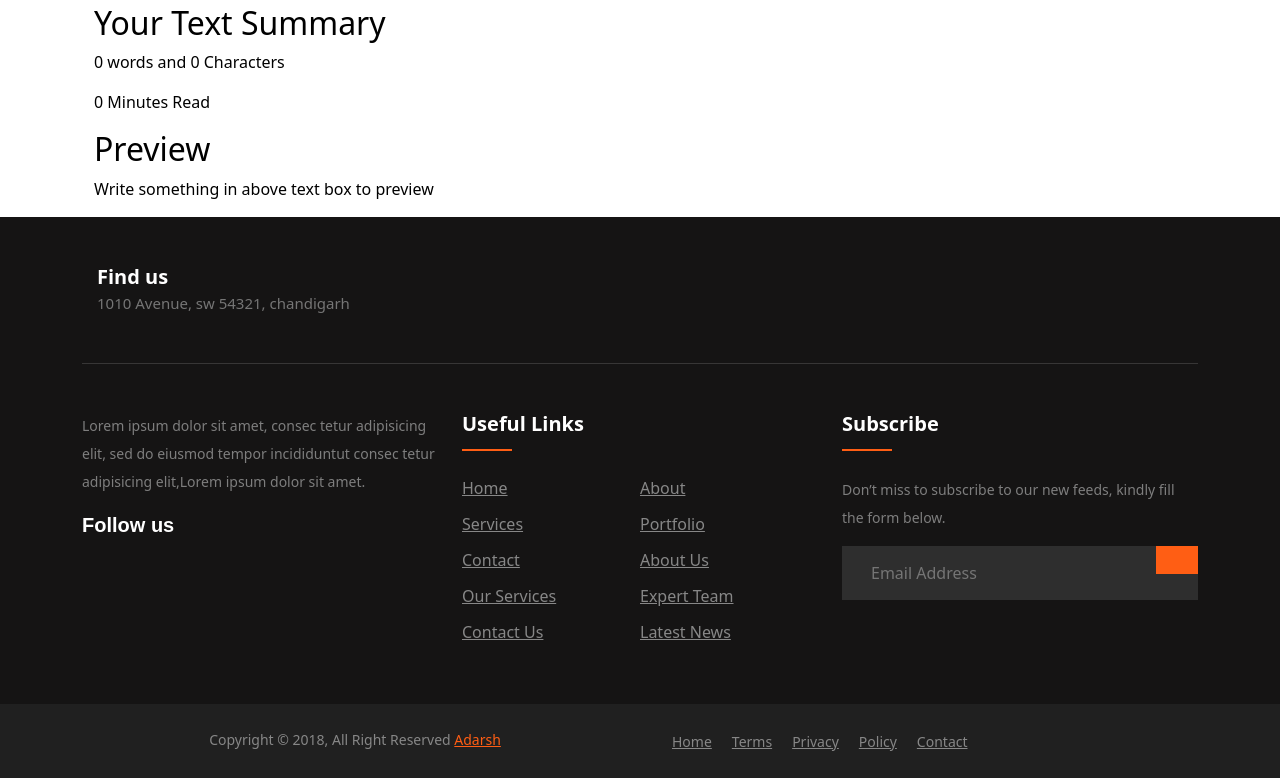
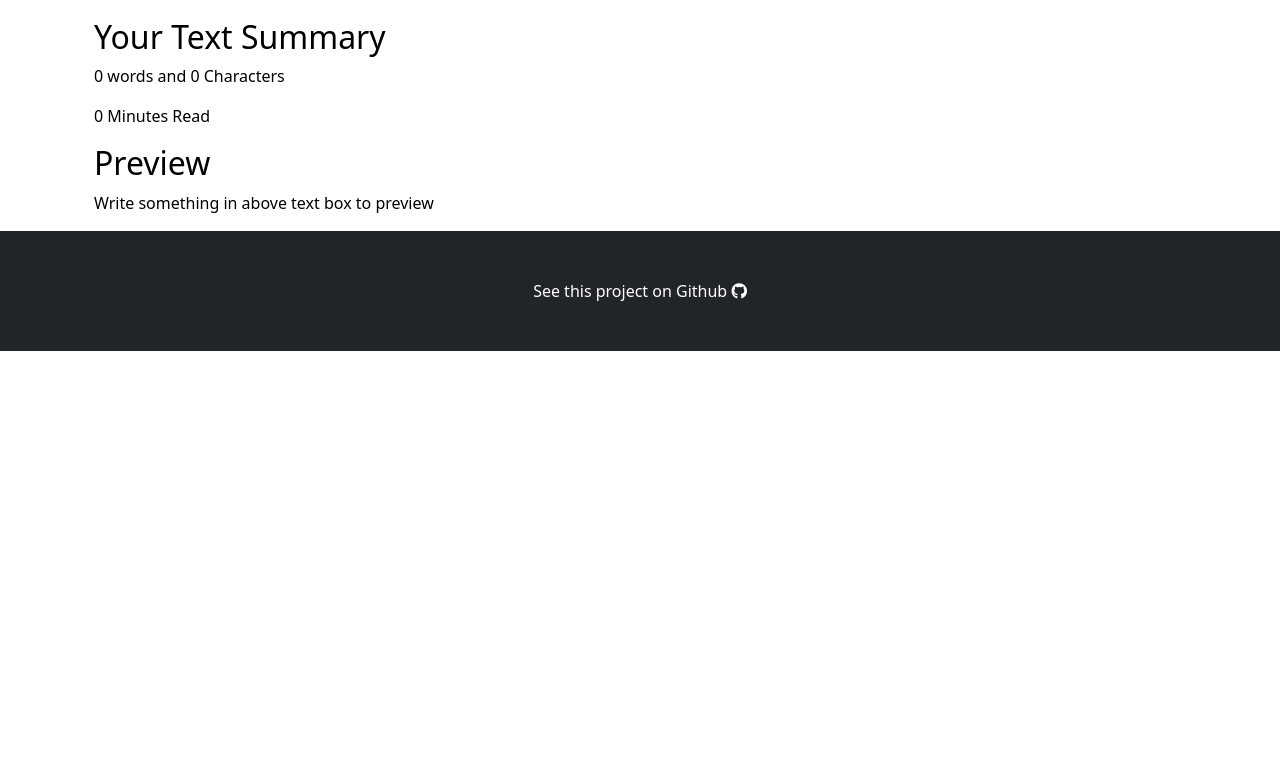
Before and after one commit to Adarsh-K21/text-magic, a React (Create React App) app: page / in a window 1280 px wide. Shown: the part 582-1360 px from the top of the page. After the commit the page ends 933 px from the top, so only its background shows below. Built offline with nearby package versions, Linux system fonts and the light colour scheme.

Commit message:
Major UI changes

```diff
--- a/public/index.html
+++ b/public/index.html
@@ -10,6 +10,7 @@
       content="Web site created using create-react-app"
     />
     <link rel="apple-touch-icon" href="%PUBLIC_URL%/favicon-16x16.png" />
+    <link rel="stylesheet" href="https://cdnjs.cloudflare.com/ajax/libs/font-awesome/6.2.0/css/all.min.css" integrity="sha512-xh6O/CkQoPOWDdYTDqeRdPCVd1SpvCA9XXcUnZS2FmJNp1coAFzvtCN9BmamE+4aHK8yyUHUSCcJHgXloTyT2A==" crossorigin="anonymous" referrerpolicy="no-referrer" />
 
     <link rel="manifest" href="%PUBLIC_URL%/manifest.json" />
     <!-- Bootstrap CSS -->
--- a/src/App.js
+++ b/src/App.js
@@ -30,14 +30,12 @@ function App() {
       setMode("light");
       document.querySelector('#darkModeBtn').src = moonpng;
       document.body.style.backgroundColor = "white";
-      showAlert("LightMode Enabled", "success");
     } else {
       setMode("dark");
       setText("Disable DarkMode");
       document.body.style.backgroundColor = "#1C2833  ";
       document.querySelector('#darkModeBtn').src = sunpng;
       // document.querySelector('.form-check-label').textContent = "Disable Dark Mode";
-      showAlert("DarkMode Enabled", "success");
       // document.title=('TextUtils - DarkMode');
     }
   };
@@ -45,7 +43,6 @@ function App() {
     <>
       <Router>
         <Navbar title="TextMagic" mode={mode} text={text} toggleMode={toggleMode} />
-        <Alert alert={alert} />
 
         <div className="container my-3">
           <Switch>
@@ -54,6 +51,10 @@ function App() {
             </Route>
 
             <Route exact path="/">
+              <p className="container">
+              Best tool on Internet for manipulating your text, You an convert your text in any form i.e. Upper Case, Lower Case, Reverse and Many more with just a click.
+              </p>
+
               <TextForm
                 showAlert={showAlert}
                 heading="Enter the text to analyze"
--- a/src/components/Footer.js
+++ b/src/components/Footer.js
@@ -5,99 +5,14 @@ const Footer = () => {
   return (
     <div>
         <footer class="footer-section">
-        <div class="container">
-            <div class="footer-cta pt-5 pb-5">
-                <div class="row">
-                    <div class="col-xl-4 col-md-4 mb-30">
-                        <div class="single-cta">
-                            <i class="fas fa-map-marker-alt"></i>
-                            <div class="cta-text">
-                                <h4>Find us</h4>
-                                <span>1010 Avenue, sw 54321, chandigarh</span>
-                            </div>
-                        </div>
-                    </div>
+            <div className='text-center font-2 text-white py-5 bg-dark'>
 
-                </div>
+                <a className='text-white text-decoration-none' target="_blank" rel="noopener noreferrer" href="https://github.com/Adarsh-K21/text-magic">See this project on Github <i class="fa-brands fa-github"></i></a>
+
+
             </div>
-            <div class="footer-content pt-5 pb-5">
-                <div class="row">
-                    <div class="col-xl-4 col-lg-4 mb-50">
-                        <div class="footer-widget">
 
-                            <div class="footer-text">
-                                <p>Lorem ipsum dolor sit amet, consec tetur adipisicing elit, sed do eiusmod tempor incididuntut consec tetur adipisicing
-                                elit,Lorem ipsum dolor sit amet.</p>
-                            </div>
-                            <div class="footer-social-icon">
-                                <span>Follow us</span>
-                                <a href="#"><i class="fab fa-facebook-f facebook-bg"></i></a>
-                                <a href="#"><i class="fab fa-twitter twitter-bg"></i></a>
-                                <a href="#"><i class="fab fa-google-plus-g google-bg"></i></a>
-                            </div>
-                        </div>
-                    </div>
-                    <div class="col-xl-4 col-lg-4 col-md-6 mb-30">
-                        <div class="footer-widget">
-                            <div class="footer-widget-heading">
-                                <h3>Useful Links</h3>
-                            </div>
-                            <ul>
-                                <li><a href="#">Home</a></li>
-                                <li><a href="#">about</a></li>
-                                <li><a href="#">services</a></li>
-                                <li><a href="#">portfolio</a></li>
-                                <li><a href="#">Contact</a></li>
-                                <li><a href="#">About us</a></li>
-                                <li><a href="#">Our Services</a></li>
-                                <li><a href="#">Expert Team</a></li>
-                                <li><a href="#">Contact us</a></li>
-                                <li><a href="#">Latest News</a></li>
-                            </ul>
-                        </div>
-                    </div>
-                    <div class="col-xl-4 col-lg-4 col-md-6 mb-50">
-                        <div class="footer-widget">
-                            <div class="footer-widget-heading">
-                                <h3>Subscribe</h3>
-                            </div>
-                            <div class="footer-text mb-25">
-                                <p>Don’t miss to subscribe to our new feeds, kindly fill the form below.</p>
-                            </div>
-                            <div class="subscribe-form">
-                                <form action="#">
-                                    <input type="text" placeholder="Email Address"/>
-                                    <button><i class="fab fa-telegram-plane"></i></button>
-                                </form>
-                            </div>
-                        </div>
-                    </div>
-                </div>
-            </div>
-        </div>
-        <div class="copyright-area">
-            <div class="container">
-                <div class="row">
-                    <div class="col-xl-6 col-lg-6 text-center text-lg-left">
-                        <div class="copyright-text">
-                            <p>Copyright &copy; 2018, All Right Reserved <a href="https://codepen.io/anupkumar92/">Adarsh</a></p>
-                        </div>
-                    </div>
-                    <div class="col-xl-6 col-lg-6 d-none d-lg-block text-right">
-                        <div class="footer-menu">
-                            <ul>
-                                <li><a href="#">Home</a></li>
-                                <li><a href="#">Terms</a></li>
-                                <li><a href="#">Privacy</a></li>
-                                <li><a href="#">Policy</a></li>
-                                <li><a href="#">Contact</a></li>
-                            </ul>
-                        </div>
-                    </div>
-                </div>
-            </div>
-        </div>
-    </footer>
+        </footer>
     </div>
   )
 }
--- a/src/components/Navbar.js
+++ b/src/components/Navbar.js
@@ -10,37 +10,12 @@ export default function Navbar(props) {
       className={`navbar navbar-expand-lg navbar-${props.mode} bg-${props.mode}`}
     >
       <div className="container">
-        <Link className="navbar-brand fs-1" to="/">
+        <Link className="navbar-brand fs-1 " to="/">
           {props.title} ✨
         </Link>
-        <button
-          className="navbar-toggler"
-          type="button"
-          data-bs-toggle="collapse"
-          data-bs-target="#navbarSupportedContent"
-          aria-controls="navbarSupportedContent"
-          aria-expanded="false"
-          aria-label="Toggle navigation"
-        >
-          <span className="navbar-toggler-icon"></span>
-        </button>
-        <div className="collapse navbar-collapse" id="navbarSupportedContent">
-          <ul className="navbar-nav me-auto mb-2 mb-lg-0">
-            {/* <li className="nav-item">
-              <Link className="nav-link " aria-current="page" to="/">
-                Home
-              </Link>
-            </li> */}
-            <li className="nav-item">
-              <Link className="nav-link" to="/about">
-                About
-              </Link>
-            </li>
-          </ul>
-          {/* <form className="d-flex">
-        <input className="form-control me-2" type="search" placeholder="Search" aria-label="Search"/>
-        <button className="btn btn-outline-primary" type="submit">Search</button>
-      </form> */}
+        <div className="" id="navbarSupportedContent">
+
+
           <div
             className={`form-check form-switch text-${
               props.mode === "light" ? "dark" : "light"
```
